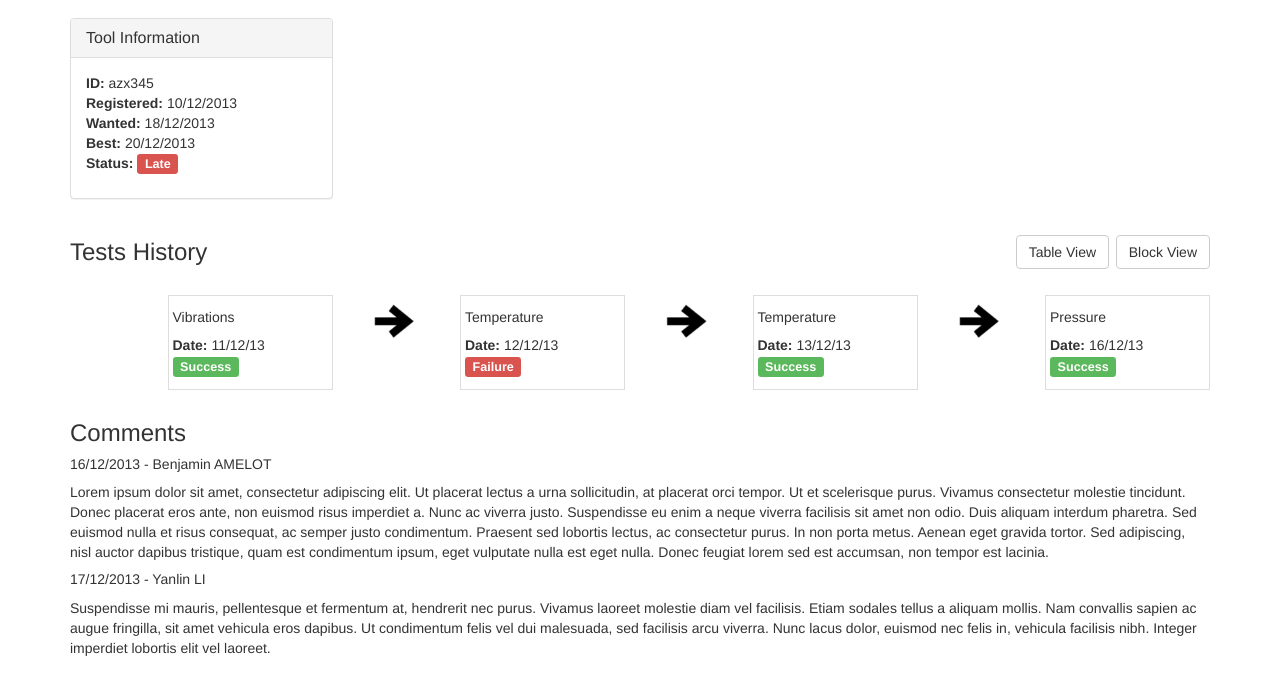
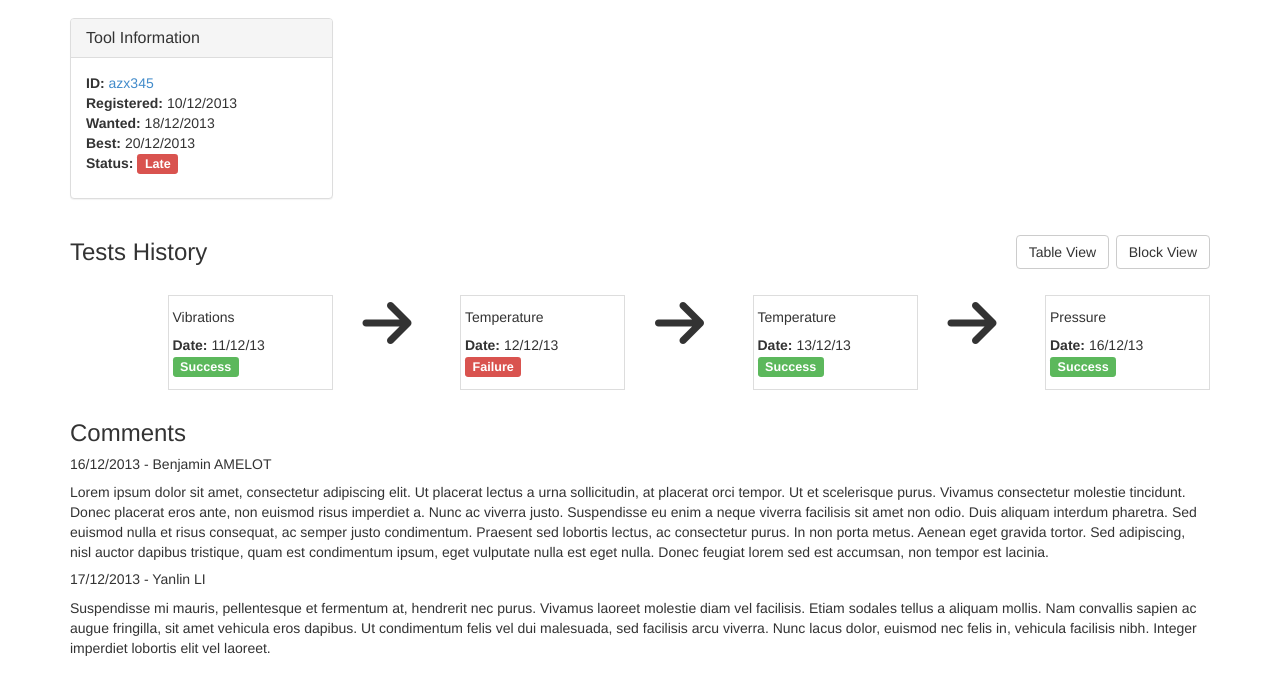
Before and after one commit to b4stien/slb, a plain HTML site: page demo/visualisator/view_tool.html in a window 1280 px wide. Shown: the part 53-746 px from the top of the page. Drawn offline with Linux system fonts and the light colour scheme.

Commit message:
-modifications of icons in view_tool -add matrix_view_version

```diff
--- a/demo/visualisator/view_tool.html
+++ b/demo/visualisator/view_tool.html
@@ -4,6 +4,7 @@
 <head>
   <meta charset="utf-8">
   <link rel="stylesheet" href ="bootstrap/dist/css/bootstrap.css">
+  <link rel="stylesheet" href="font-awesome-4.0.3/css/font-awesome.min.css">
   <title>View_tool MU</title>
 
   <style>
@@ -29,7 +30,8 @@
 
 <body>
 
-<nav class="navbar navbar-inverse navbar-static-top"><div class="container">
+<nav class="navbar navbar-inverse navbar-static-top">
+  <div class="container">
   <div class="navbar-header">
     <a class="navbar-brand" href="#">Visualisator</a>
   </div>
@@ -48,7 +50,7 @@
         </div>
         <div class="panel-body">
           <ul class="list-unstyled">
-            <li><strong>ID:</strong> azx345</li>
+            <li><strong>ID:</strong> <a>azx345</a></li>
             <li><strong>Registered:</strong> 10/12/2013</li>
             <li><strong>Wanted:</strong> 18/12/2013</li>
             <li><strong>Best:</strong> 20/12/2013</li>
@@ -77,7 +79,9 @@
     </div></div>
 
     <div class="col-md-1">
-      <img src ="arrow_right.png" class="img-responsive" alt="Responsive image">
+      <!-- <img src ="arrow_right.png" class="img-responsive" alt="Responsive image"> -->
+       <!-- <span class="glyphicon glyphicon-arrow-right"></span> -->
+      <i class="fa fa-arrow-right fa-4x"></i>
     </div>
 
     <div class="col-md-2"><div class="tool-test">
@@ -89,7 +93,7 @@
     </div></div>
 
     <div class="col-md-1">
-      <img src ="arrow_right.png" class="img-responsive" alt="Responsive image">
+      <i class="fa fa-arrow-right fa-4x"></i>
     </div>
 
     <div class="col-md-2"><div class="tool-test">
@@ -101,7 +105,7 @@
     </div></div>
 
     <div class="col-md-1">
-      <img src ="arrow_right.png" class="img-responsive" alt="Responsive image">
+      <i class="fa fa-arrow-right fa-4x"></i>
     </div>
 
     <div class="col-md-2"><div class="tool-test">
```
